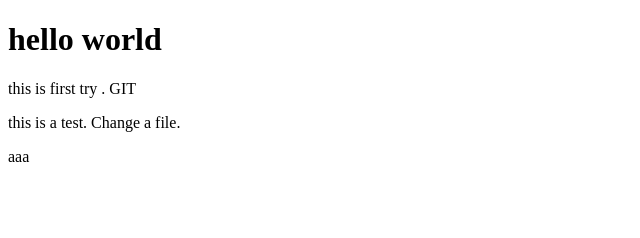
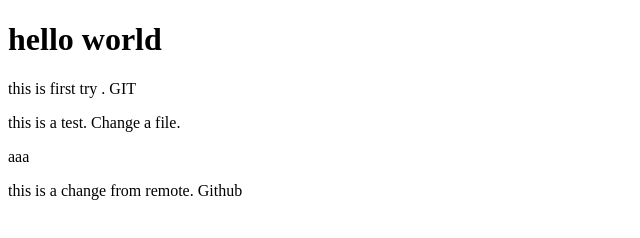
Before and after one commit to benr00/test0, a plain HTML site: page index.html in a window 1280 px wide. Shown: the whole page, without its empty margins (0-640 px from the left). Drawn offline with Linux system fonts and the light colour scheme.

Commit message:
Github更新内容

```diff
--- a/index.html
+++ b/index.html
@@ -12,6 +12,7 @@
 	<p>this is a test. Change a file. </p>
 
 	aaa
+        <p>this is a change from remote. Github</p>
 
 
 
```
